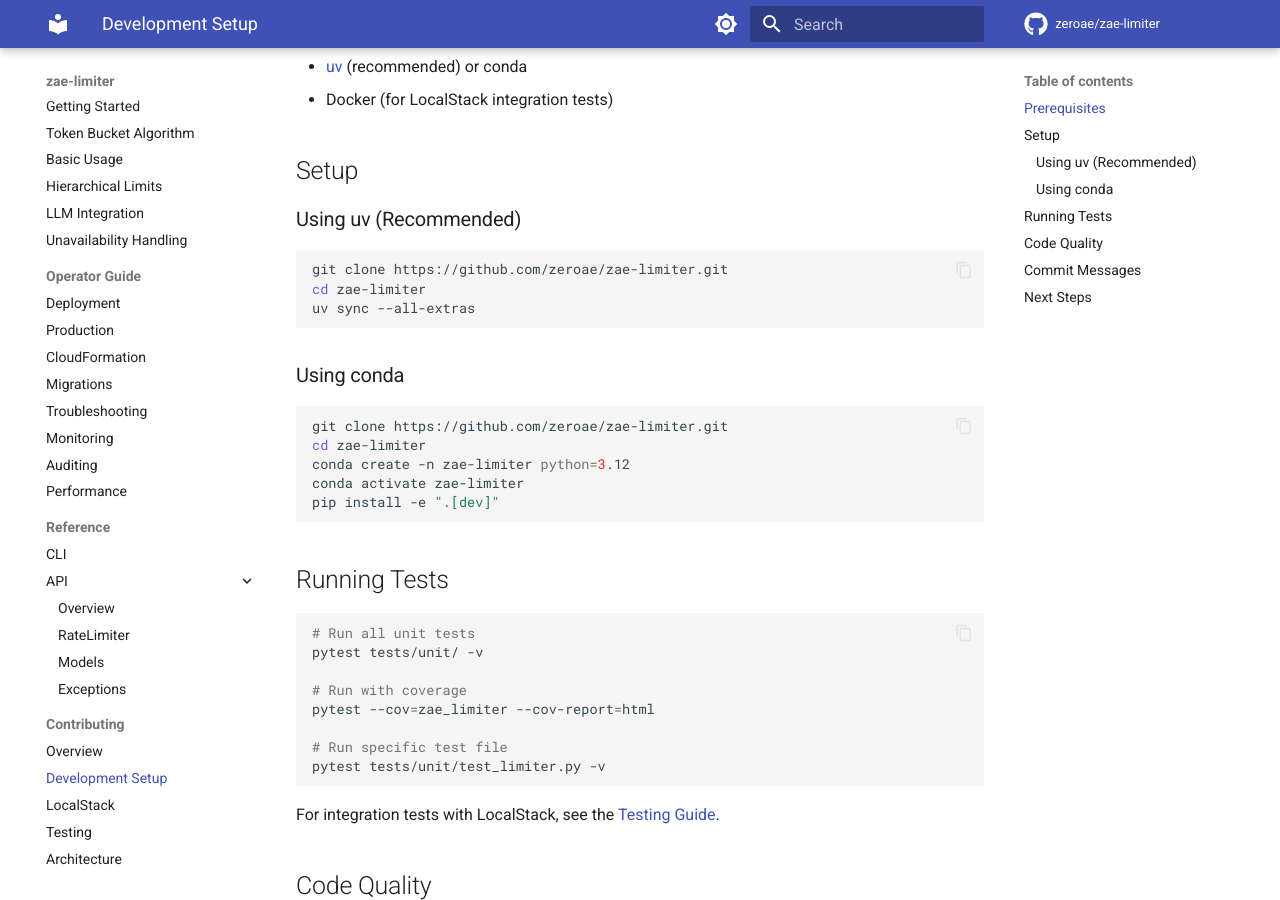
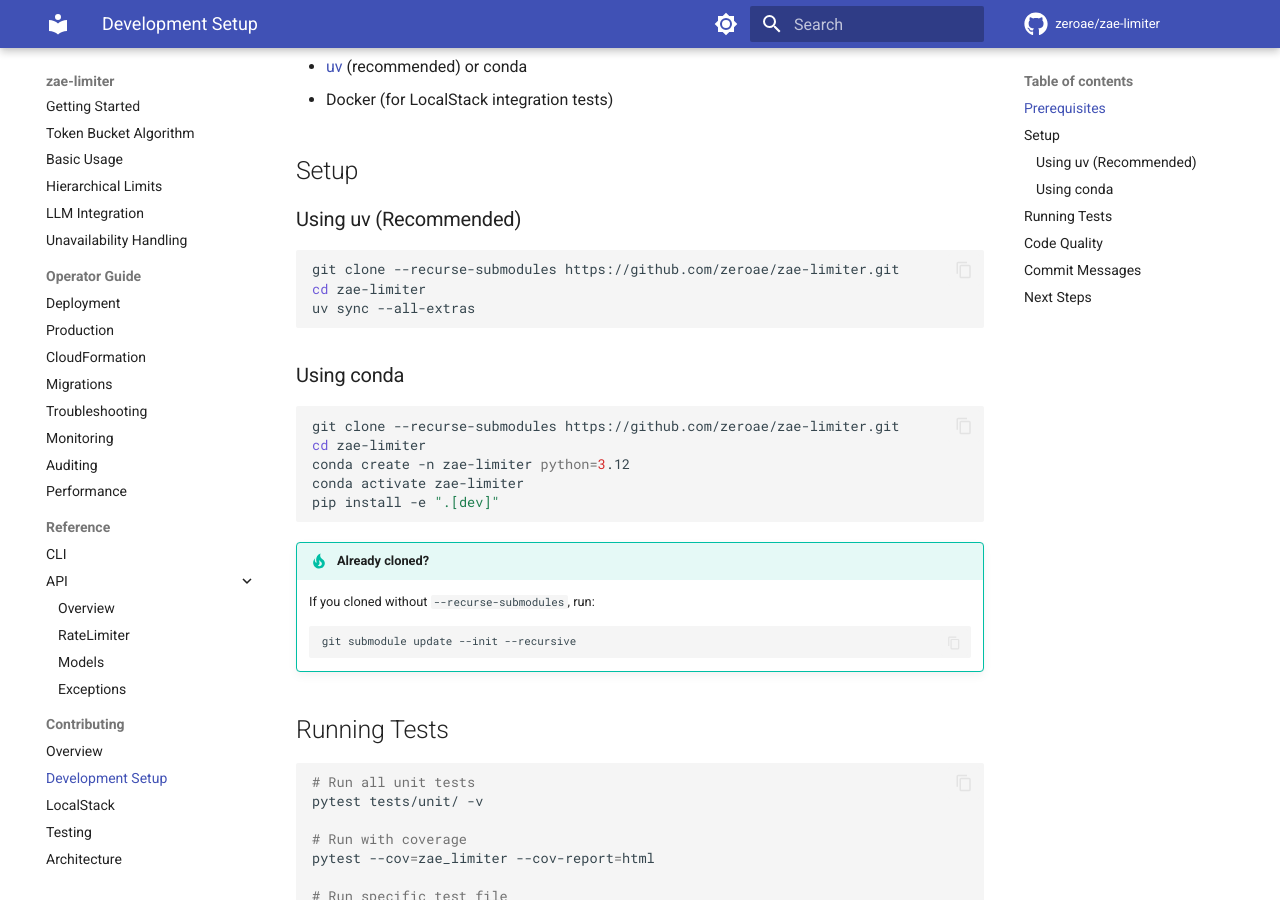
Before and after one commit to zeroae/zae-limiter, an MkDocs documentation site: the page built from docs/contributing/development.md, in a window 1280 px wide and 900 px high, scrolled down 276 px. Built offline with MkDocs 1.6.1 and Material for MkDocs 9.7.7, drawn with Linux system fonts in a browser that asks for light colours; comment, search, counter and statistics services are not loaded; the version menu is left out.

Commit message:
✨ feat: Add SessionStart hook to auto-init submodules
- Add Claude Code hook to detect empty submodule and run git submodule update
- Update setup docs with --recurse-submodules clone option
- Remove user-specific permissions from settings.json (use settings.local.json)

Co-Authored-By: Claude Opus 4.5 <noreply@anthropic.com>

````diff
--- a/docs/contributing/development.md
+++ b/docs/contributing/development.md
@@ -13,7 +13,7 @@ This guide covers setting up a local development environment for zae-limiter.
 ### Using uv (Recommended)
 
 ```bash
-git clone https://github.com/zeroae/zae-limiter.git
+git clone --recurse-submodules https://github.com/zeroae/zae-limiter.git
 cd zae-limiter
 uv sync --all-extras
 ```
@@ -21,12 +21,18 @@ uv sync --all-extras
 ### Using conda
 
 ```bash
-git clone https://github.com/zeroae/zae-limiter.git
+git clone --recurse-submodules https://github.com/zeroae/zae-limiter.git
 cd zae-limiter
 conda create -n zae-limiter python=3.12
 conda activate zae-limiter
 pip install -e ".[dev]"
 ```
+
+!!! tip "Already cloned?"
+    If you cloned without `--recurse-submodules`, run:
+    ```bash
+    git submodule update --init --recursive
+    ```
 
 ## Running Tests
 
@@ -58,7 +64,7 @@ mypy src/zae_limiter
 
 ## Commit Messages
 
-Follow the ZeroAE [commit conventions](https://github.com/zeroae/.github/blob/main/docs/commits.md):
+Follow the ZeroAE [commit conventions](https://github.com/zeroae/.claude/blob/main/commits.md):
 
 ```bash
 # Examples
````
Also changed, not shown: CLAUDE.md (+3 -0 lines), 1 other file.
